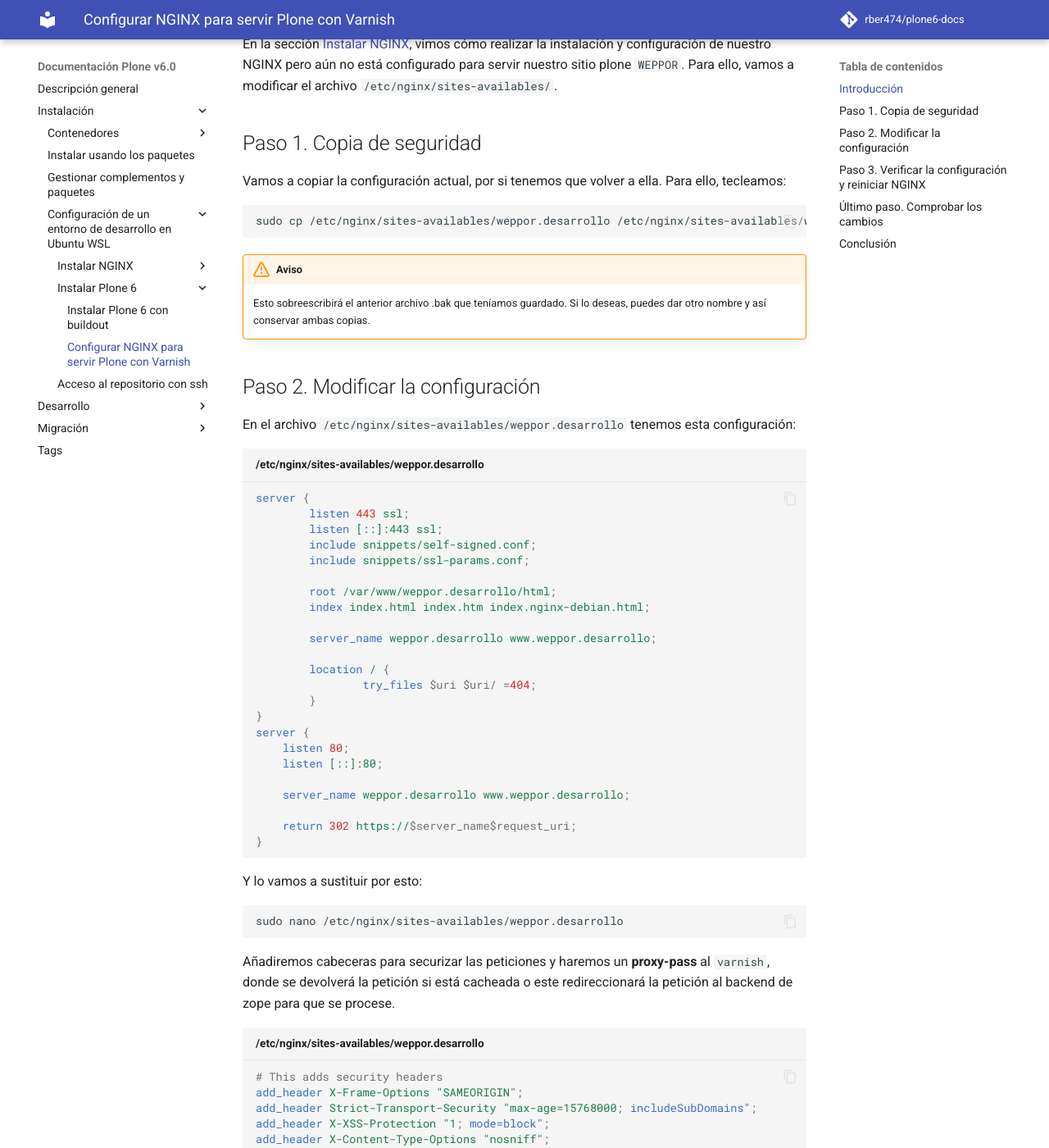
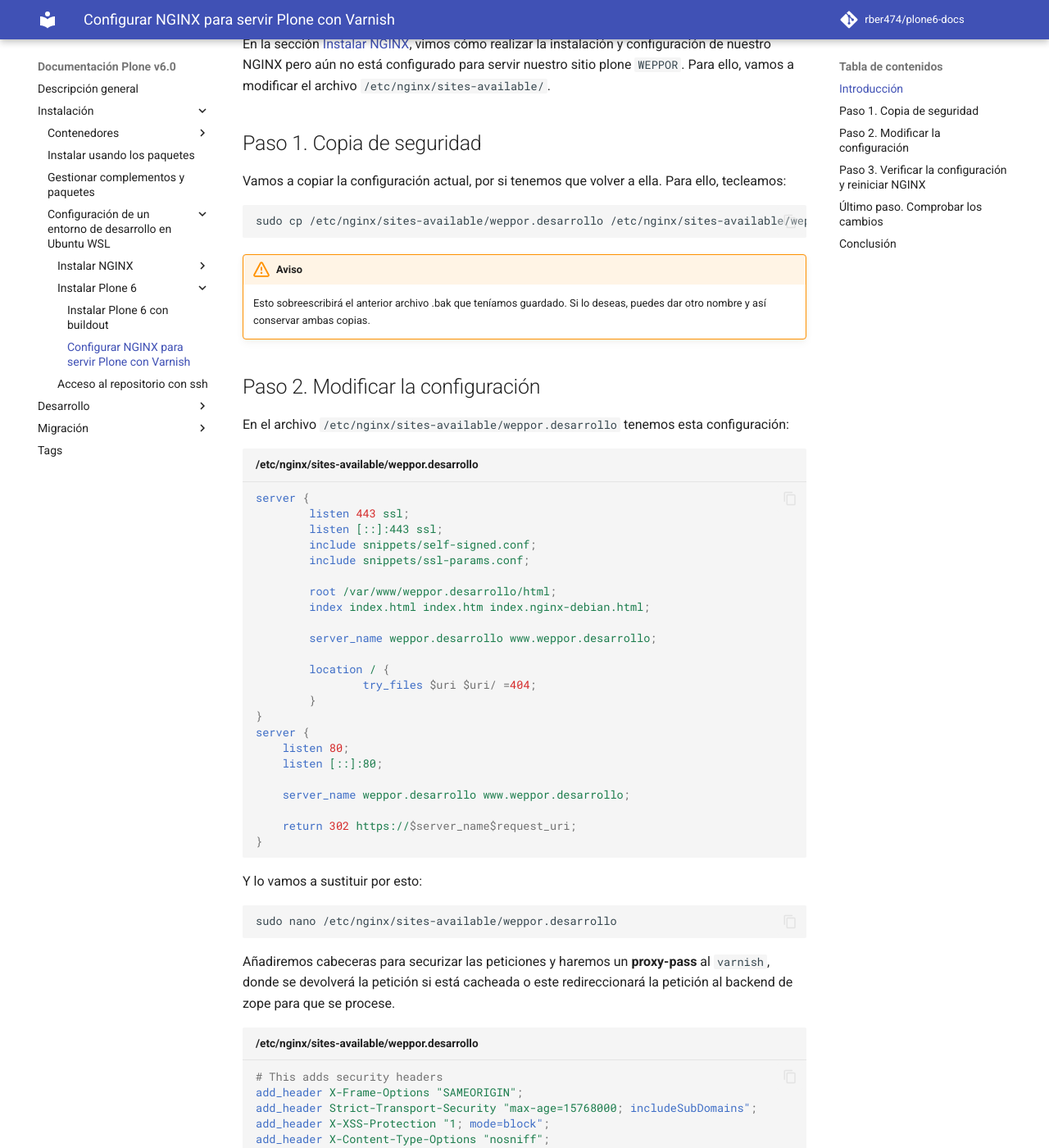
Before and after one commit to rber474/plone6-docs, an MkDocs documentation site: the page built from docs/install/desarrollo/nginx-reverse-proxy-varnish-plone.md, in a window 1280 px wide and 1400 px high, scrolled down 190 px. Shown: the whole window at 82% size. Built offline with MkDocs 1.6.1 and Material for MkDocs 9.7.7, drawn with Linux system fonts in a browser that asks for light colours; emoji names are drawn with the system emoji font; comment, search, counter and statistics services are not loaded.

Commit message:
fix name

````diff
--- a/docs/install/desarrollo/nginx-reverse-proxy-varnish-plone.md
+++ b/docs/install/desarrollo/nginx-reverse-proxy-varnish-plone.md
@@ -3,14 +3,14 @@
 ## Introducción
 
 En la sección [Instalar NGINX](instalar-nginx.md), vimos cómo realizar la instalación y configuración de nuestro NGINX pero aún no está configurado para servir nuestro sitio plone `WEPPOR`.
-Para ello, vamos a modificar el archivo ``/etc/nginx/sites-availables/``.
+Para ello, vamos a modificar el archivo ``/etc/nginx/sites-available/``.
 
 ## Paso 1. Copia de seguridad
 
 Vamos a copiar la configuración actual, por si tenemos que volver a ella. Para ello, tecleamos:
 
 ``` shell
-sudo cp /etc/nginx/sites-availables/weppor.desarrollo /etc/nginx/sites-availables/weppor.desarrollo.bak
+sudo cp /etc/nginx/sites-available/weppor.desarrollo /etc/nginx/sites-available/weppor.desarrollo.bak
 ```
 
 !!! warning "Aviso"
@@ -18,9 +18,9 @@ sudo cp /etc/nginx/sites-availables/weppor.desarrollo /etc/nginx/sites-available
 
 ## Paso 2. Modificar la configuración
 
-En el archivo ``/etc/nginx/sites-availables/weppor.desarrollo`` tenemos esta configuración:
+En el archivo ``/etc/nginx/sites-available/weppor.desarrollo`` tenemos esta configuración:
 
-``` nginx title="/etc/nginx/sites-availables/weppor.desarrollo"
+``` nginx title="/etc/nginx/sites-available/weppor.desarrollo"
 server {
         listen 443 ssl;
         listen [::]:443 ssl;
@@ -49,12 +49,12 @@ server {
 Y lo vamos a sustituir por esto:
 
 ``` shell
-sudo nano /etc/nginx/sites-availables/weppor.desarrollo
+sudo nano /etc/nginx/sites-available/weppor.desarrollo
 ```
 
 Añadiremos cabeceras para securizar las peticiones y haremos un **proxy-pass** al ``varnish``, donde se devolverá la petición si está cacheada o este redireccionará la petición al backend de zope para que se procese.
 
-``` nginx title="/etc/nginx/sites-availables/weppor.desarrollo"
+``` nginx title="/etc/nginx/sites-available/weppor.desarrollo"
 
 # This adds security headers
 add_header X-Frame-Options "SAMEORIGIN";
````
